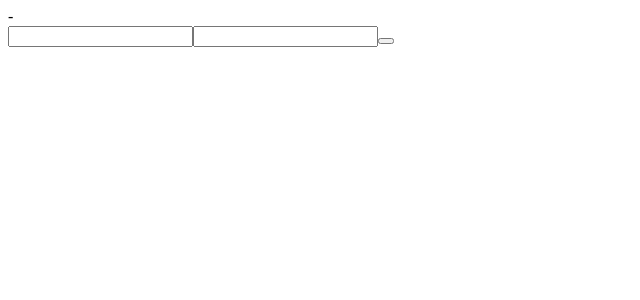
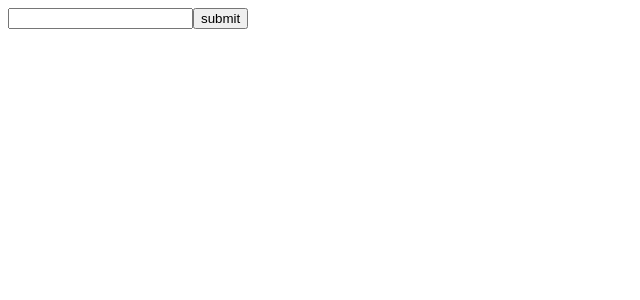
Before and after one commit to ZaneDaniel11/ReactJSPractice, a React (Vite) app in the folder reactpro/: page / in a window 1280 px wide. Shown: the top 300 px of the page, without its empty margins (0-640 px from the left). Built offline with nearby package versions, Linux system fonts and the light colour scheme.

Commit message:
Todo Projext

```diff
--- a/reactpro/src/App.jsx
+++ b/reactpro/src/App.jsx
@@ -1,5 +1,6 @@
+import Todo from "./Todo/Todo";
 import Form from "./components/Form";
-import Message from "./components/Message";
+
 import MultInput from "./components/MultInput";
 import PracForm from "./components/PracticeForm";
 import Fdata from "./components/fetch";
@@ -7,7 +8,7 @@ import Fdata from "./components/fetch";
 function App() {
   return (
     <div className="App">
-      <PracForm />
+      <Todo />
     </div>
   );
 }
--- /dev/null
+++ b/reactpro/src/Todo/Todo.jsx
@@ -0,0 +1,28 @@
+import { useState } from "react";
+
+export default function Todo() {
+  const [todo, setTodo] = useState("");
+  const [todos, setTodos] = useState([]);
+
+  function submitTodo(e) {
+    e.preventDefault();
+    setTodos([...todos, todo]);
+    setTodo("");
+  }
+  return (
+    <div>
+      <form onSubmit={submitTodo}>
+        <input
+          onChange={(e) => setTodo(e.target.value)}
+          type="text"
+          value={todo}
+        />
+        <button type="submit">submit</button>
+      </form>
+      {todos.map((item) => (
+        <h3 key={item}>{item}</h3>
+      ))}
+      {console.log(todos)}
+    </div>
+  );
+}
--- a/reactpro/src/components/Message.jsx
+++ /dev/null
@@ -1,10 +0,0 @@
-export default function Message() {
-  function Mess() {
-    console.log("Button Click");
-  }
-  return (
-    <div>
-      <button onClick={Mess}>Click Me</button>
-    </div>
-  );
-}
```
